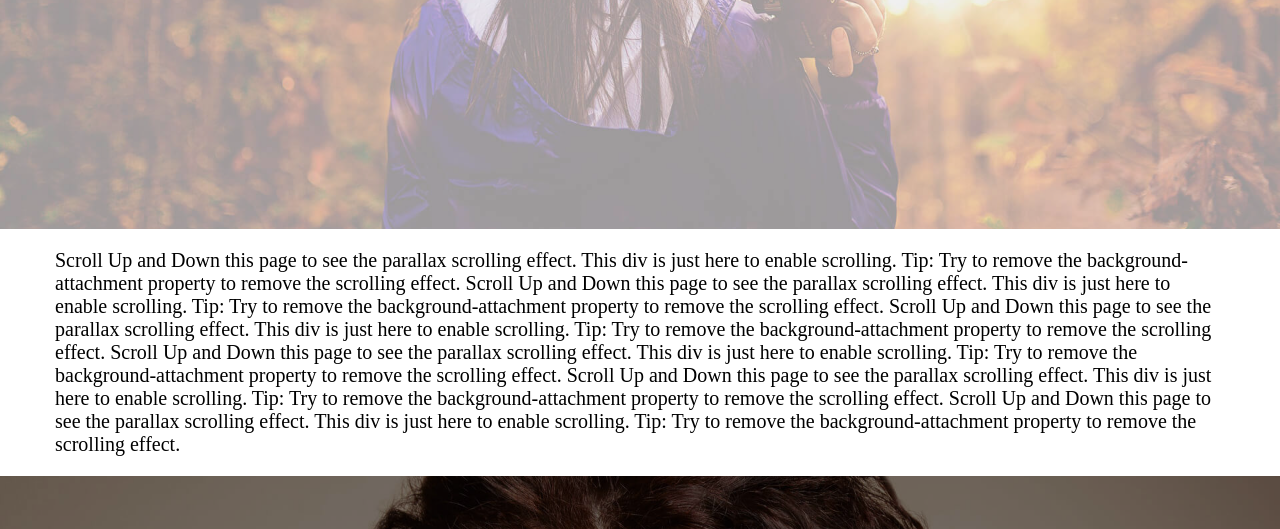
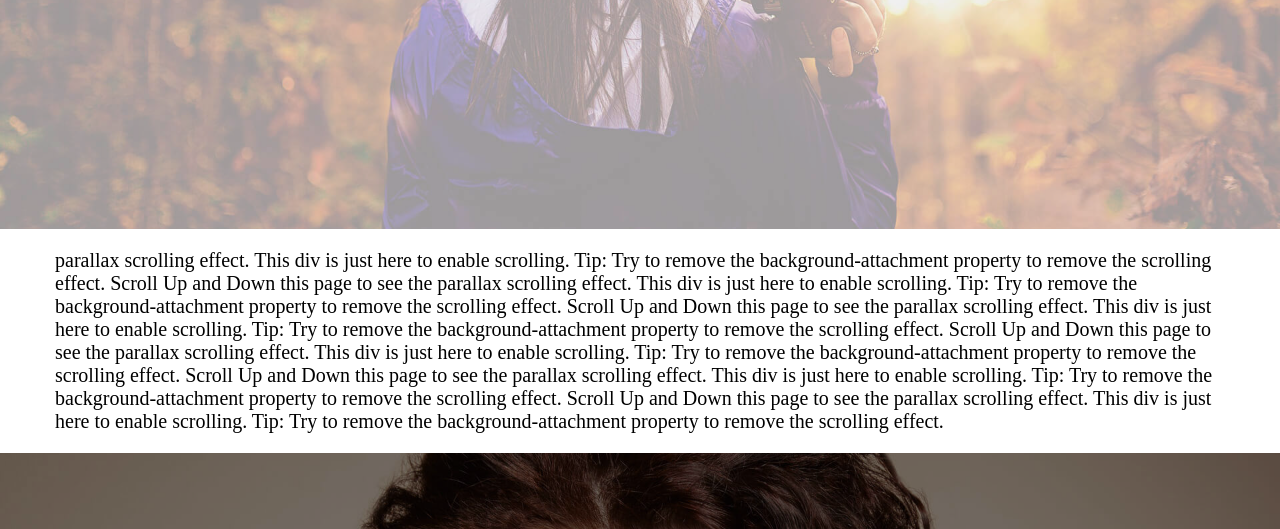
Before and after one commit to sunita01284/Parallex-Scrolling, a plain HTML site: page Parallax-Scrolling-Effect/index.html in a window 1280 px wide. Shown: the part 271-800 px from the top of the page. Drawn offline with Linux system fonts and the light colour scheme.

Commit message:
Update index.html

```diff
--- a/Parallax-Scrolling-Effect/index.html
+++ b/Parallax-Scrolling-Effect/index.html
@@ -14,7 +14,7 @@
 	</div>
 	<div class="wrapper">
 	 <div class="text">
-		<p>Scroll Up and Down this page to see the parallax scrolling effect.
+		<p>parallax scrolling effect.
 		This div is just here to enable scrolling.
 		Tip: Try to remove the background-attachment property to remove the scrolling effect. Scroll Up and Down this page to see the parallax scrolling effect.
 		This div is just here to enable scrolling.
```
